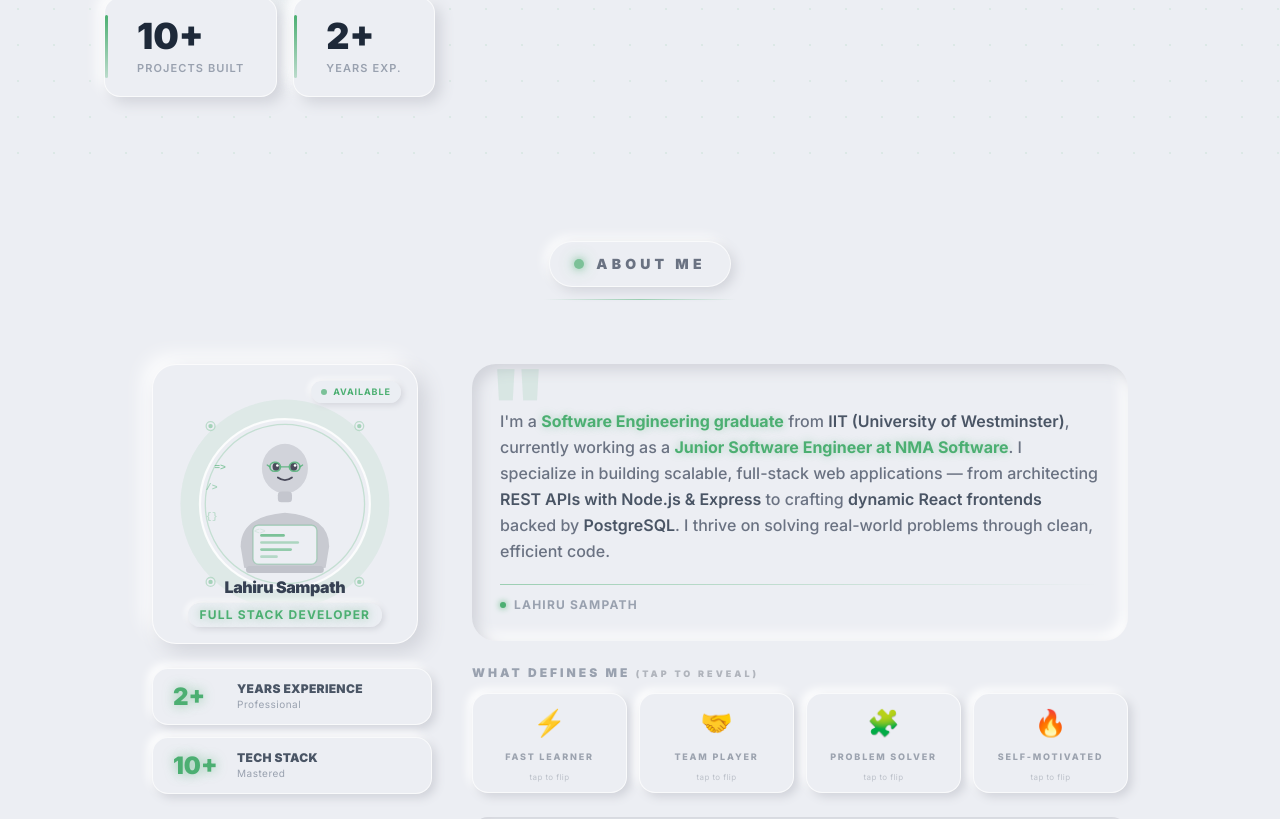
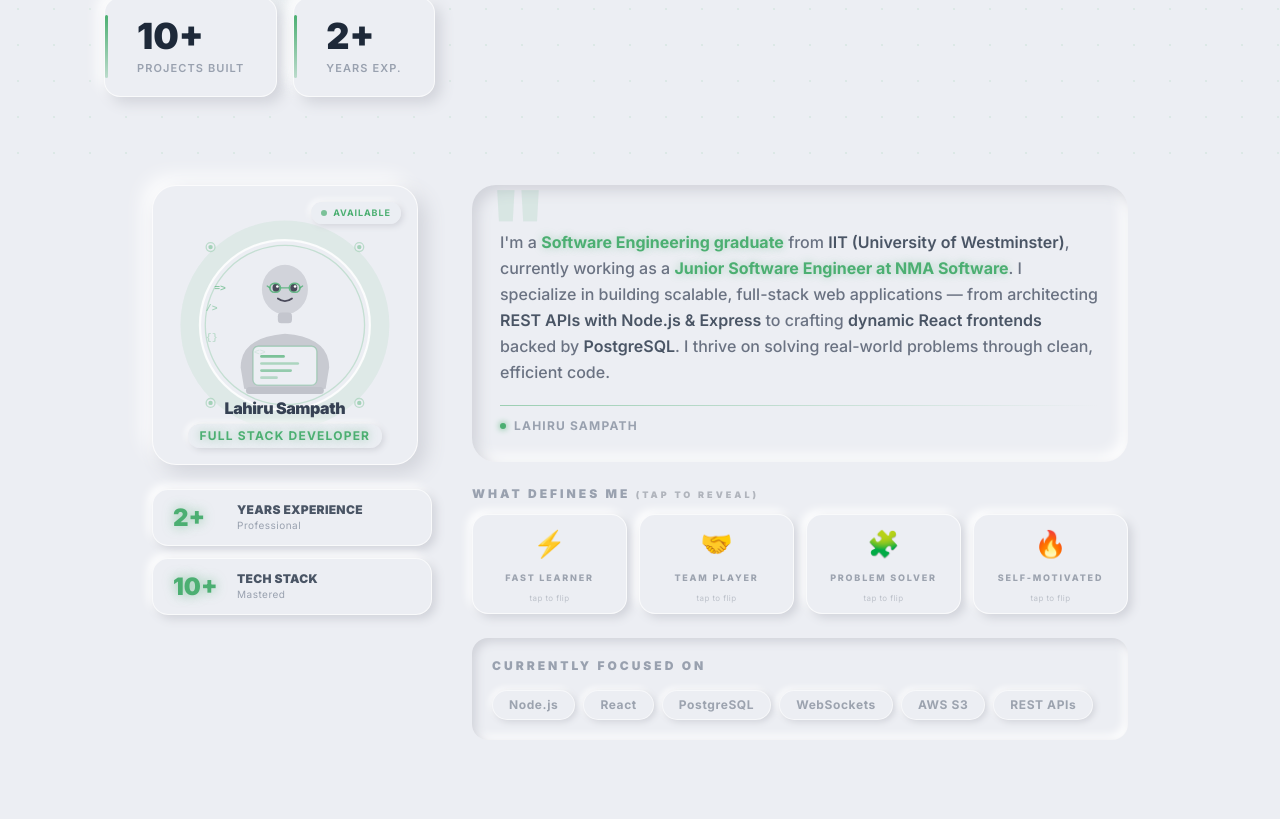
Before and after one commit to Lahirusampath2000/portfolio, a Next.js app: page / in a window 1280 px wide. Shown: the part 657-1476 px from the top of the page. Built offline with nearby package versions, Linux system fonts and the light colour scheme.

Commit message:
padding refactor

```diff
--- a/components/AboutMe/AboutMe.tsx
+++ b/components/AboutMe/AboutMe.tsx
@@ -339,12 +339,12 @@
       ref={sectionRef}
       id="about"
       className="w-full bg-[#eceef3]"
-      style={{ paddingTop: '10vh', paddingBottom: '10vh' }}
+      style={{ paddingTop: '3vh', paddingBottom: '10vh' }}
     >
       <div className="max-w-5xl mx-auto px-6">
 
         {/* Section label */}
-        <div className="flex flex-col items-center gap-3 mb-16">
+        {/* <div className="flex flex-col items-center gap-3 mb-16">
           <div
             className="flex items-center gap-3 px-6 py-3 rounded-full"
             style={{ background: '#eceef3', boxShadow: '4px 4px 12px #d1d3da, -4px -4px 12px #ffffff', border: '1px solid rgba(255,255,255,0.7)' }}
@@ -353,7 +353,7 @@
             <span className="text-sm font-black tracking-[0.3em] uppercase text-gray-500">About Me</span>
           </div>
           <div className="h-px w-48" style={{ background: 'linear-gradient(to right, transparent, rgba(76,175,114,0.5), transparent)' }} />
-        </div>
+        </div> */}
 
         {/* Main grid */}
         <div className="flex flex-col lg:flex-row gap-10 items-stretch">
```
